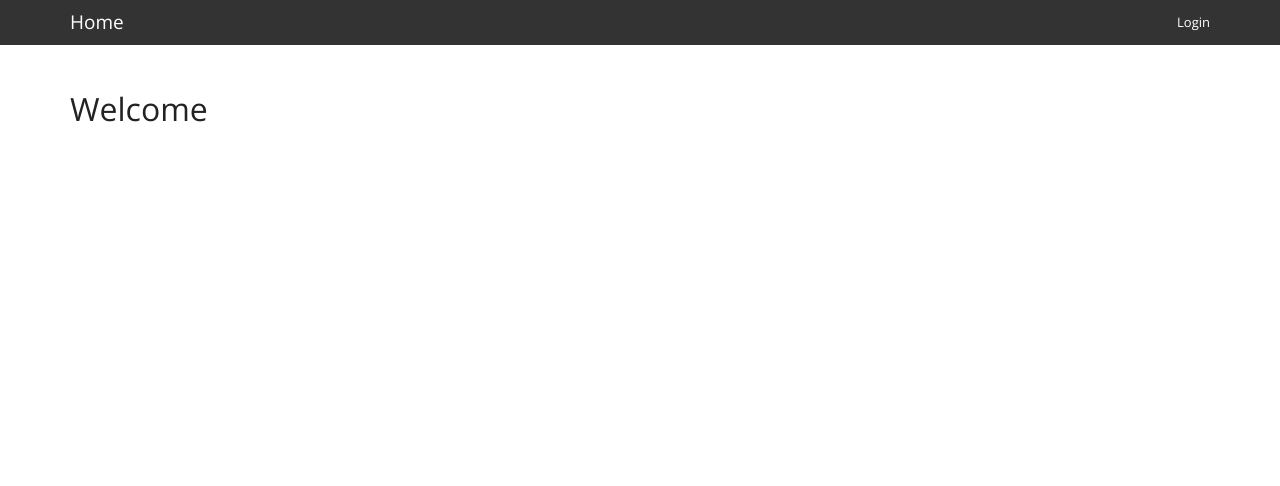
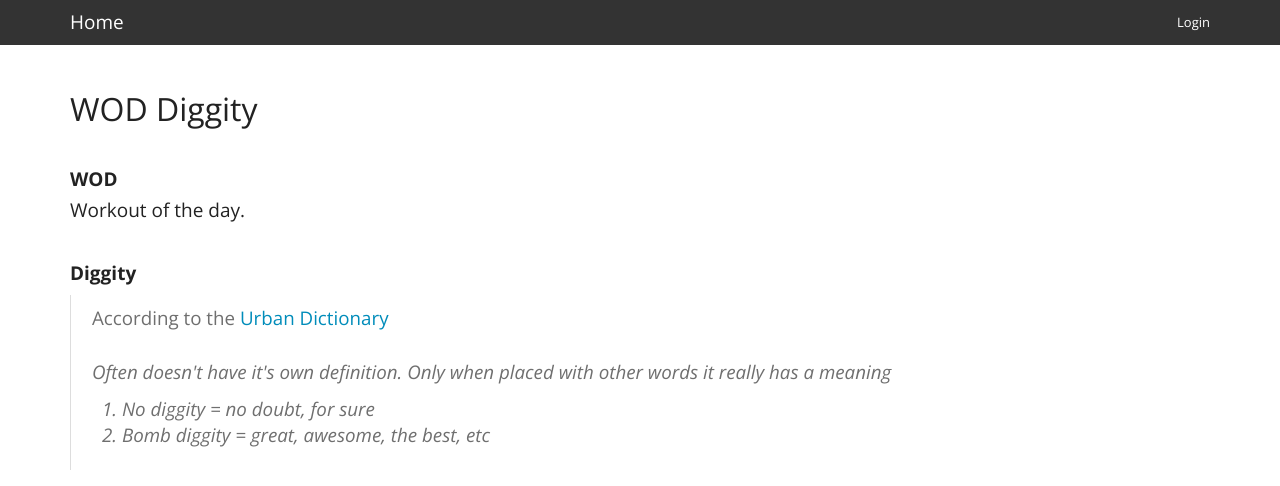
Before and after one commit to mashlan/woddiggity, a website: page public/index.html at #/home in a window 1280 px wide. Drawn offline with nearby package versions, Linux system fonts and the light colour scheme.

Commit message:
update to home page

```diff
--- a/bower.json
+++ b/bower.json
@@ -1,5 +1,5 @@
 {
-  "name": "woddo",
+  "name": "woddiggity",
   "version": "0.0.0",
   "dependencies": {
     "angular": "1.2.6",
--- a/public/index.html
+++ b/public/index.html
@@ -1,8 +1,8 @@
 <!doctype html>
-<html lang="en" xmlns:ng="http://angularjs.org" id="ng-app" ng-app="myApp">
+<html lang="en" id="ng-app" ng-app="myApp">
 <head>
     <meta charset="utf-8">
-    <title>WodDo</title>
+    <title>Wod Diggity</title>
     <!--<link rel="stylesheet" href="/css/less/scaffolding.less"/>-->
     <link rel="stylesheet" href="/css/bootstrap-yeti.css"/>
     <link rel="stylesheet" href="/css/site.css"/>
--- a/public/partials/home.html
+++ b/public/partials/home.html
@@ -1 +1,20 @@
-<h2>Welcome {{ActiveUser.FirstName}}</h2>
+
+<h2>WOD Diggity</h2>
+<br/>
+
+<h4><b>WOD</b></h4>
+<h4>Workout of the day.</h4>
+<br/>
+
+<h4><b>Diggity</b></h4>
+
+<blockquote>
+    According to the <a href="http://www.urbandictionary.com/define.php?term=diggity" target="_blank">Urban Dictionary</a><br/><br/>
+    <i>
+        Often doesn't have it's own definition. Only when placed with other words it really has a meaning <br/>
+        <div style="margin: 10px;">
+            1. No diggity = no doubt, for sure <br/>
+            2. Bomb diggity = great, awesome, the best, etc
+        </div>
+    </i>
+</blockquote>
```
Also changed, not shown: package.json (+2 -30 lines).
